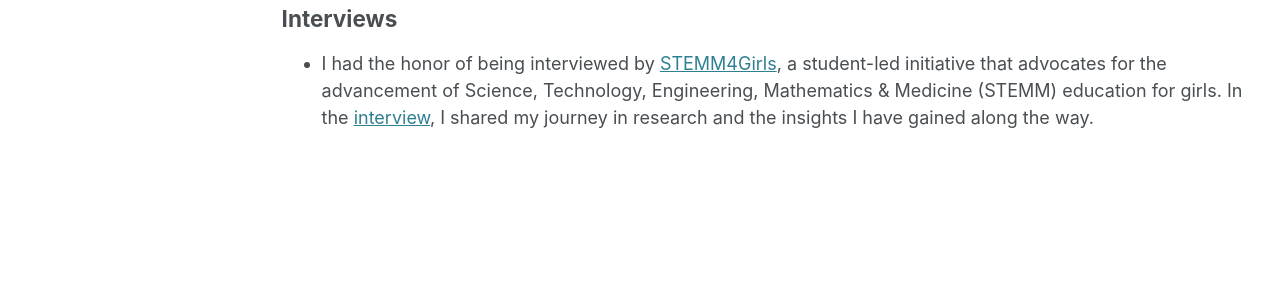
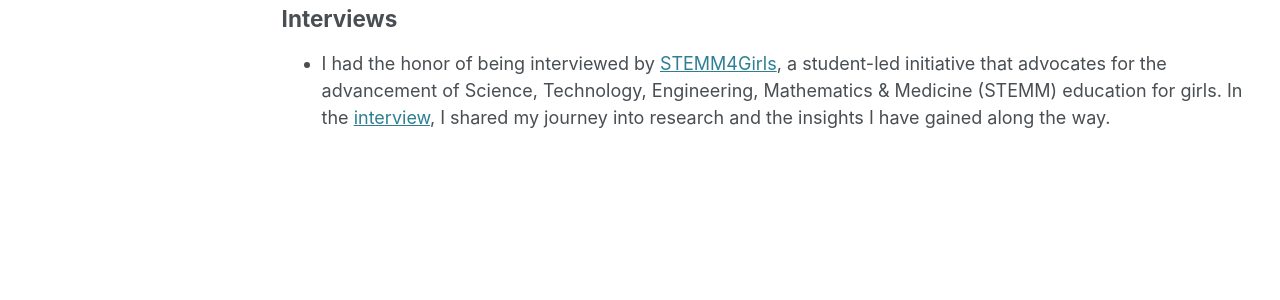
Before and after one commit to Ragadeepika-Pucha/Ragadeepika-Pucha.github.io, a Jekyll site: the page built from _pages/outreach.md, in a window 1280 px wide and 900 px high, scrolled down 766 px. Shown: the part 362-662 px from the top of the window. Built offline with Jekyll 4.4.1, drawn with Linux system fonts in a browser that asks for light colours.

Commit message:
fixed issues

```diff
--- a/_pages/outreach.md
+++ b/_pages/outreach.md
@@ -31,4 +31,4 @@ Feel free to contact me if you want to learn about pursuing scientific research.
 
 ## Interviews
 
-* I had the honor of being interviewed by [STEMM4Girls](https://www.linkedin.com/company/stemm4girls), a student-led initiative that advocates for the advancement of Science, Technology, Engineering, Mathematics & Medicine (STEMM) education for girls. In the [interview](https://www.youtube.com/watch?v=tp8KxYbb3kA&pp=ygURcmFnYWRlZXBpa2EgcHVjaGE%3D), I shared my journey in research and the insights I have gained along the way.
+* I had the honor of being interviewed by [STEMM4Girls](https://www.linkedin.com/company/stemm4girls), a student-led initiative that advocates for the advancement of Science, Technology, Engineering, Mathematics & Medicine (STEMM) education for girls. In the [interview](https://www.youtube.com/watch?v=tp8KxYbb3kA&pp=ygURcmFnYWRlZXBpa2EgcHVjaGE%3D), I shared my journey into research and the insights I have gained along the way.
```
